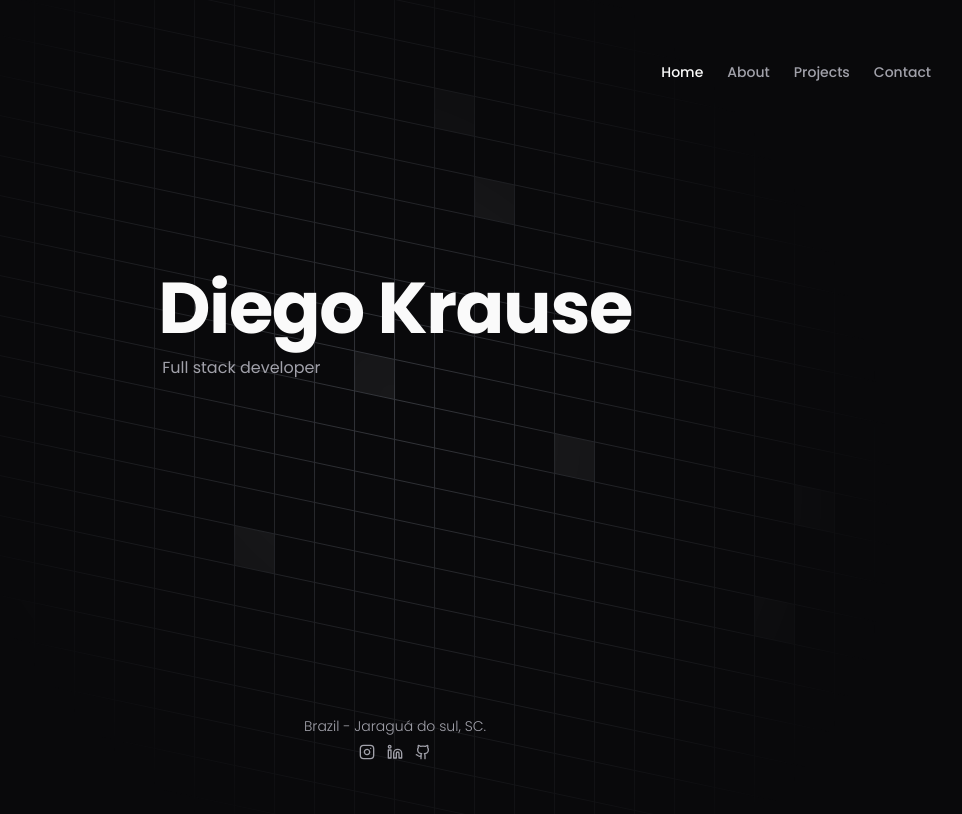
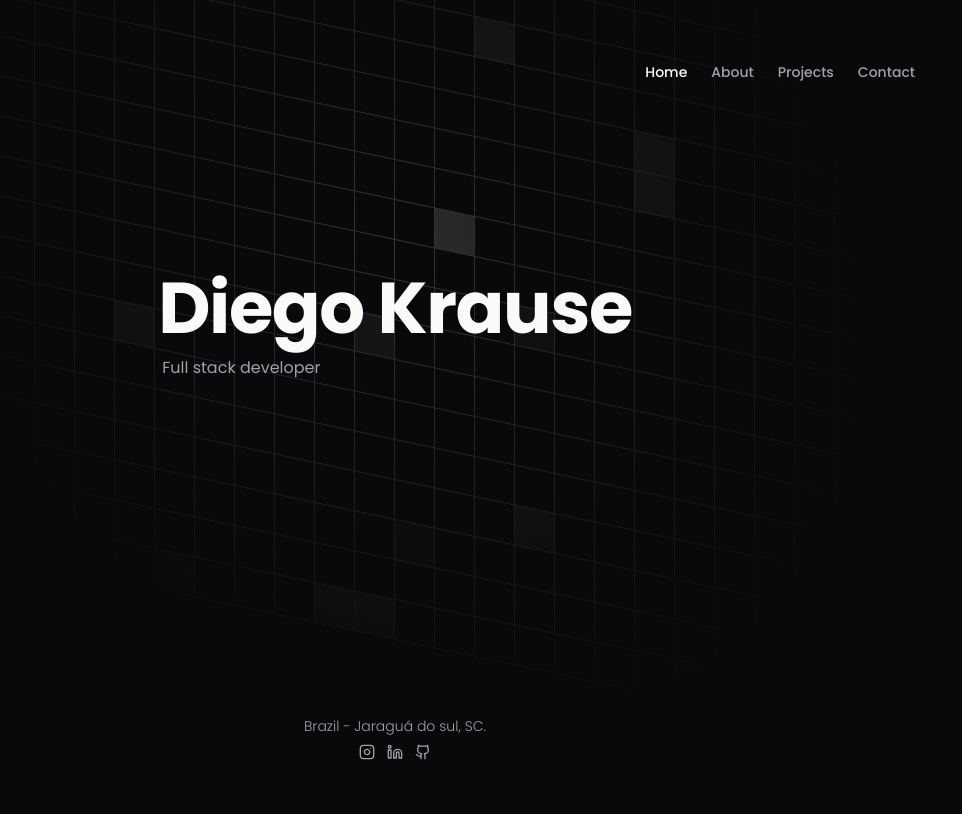
Before and after one commit to krausediego/portfolio, a React (Vite) app: page / in a window 1280 px wide. Shown: the top 814 px of the page, without its empty margins (245-1207 px from the left). Built offline with nearby package versions, Linux system fonts and the light colour scheme.

Commit message:
feat: Resolve alignments.

```diff
--- a/src/components/header.tsx
+++ b/src/components/header.tsx
@@ -6,7 +6,7 @@ export function Header() {
   const { pathname } = useLocation();
 
   return (
-    <div className="flex h-16 items-center gap-6">
+    <div className="flex h-16 items-center gap-6 px-4">
       {pathname !== "/" && (
         <NavLink to="/" className="transition-all">
           <ChevronLeft className="w-4 h-4" />
--- a/src/pages/pages/home/home.tsx
+++ b/src/pages/pages/home/home.tsx
@@ -14,7 +14,7 @@ export function HomePage() {
         repeatDelay={1}
         className={cn(
           "[mask-image:radial-gradient(500px_circle_at_center,white,transparent)] -z-10",
-          "inset-x-0 lg:inset-y-[-50%] inset-y-[-5%] h-[100%] lg:h-[200%] skew-y-12"
+          "inset-x-0 lg:inset-y-[-20%] inset-y-[-5%] h-[100%] skew-y-12"
         )}
       />
       <div className="space-y-2 m-auto">
```
